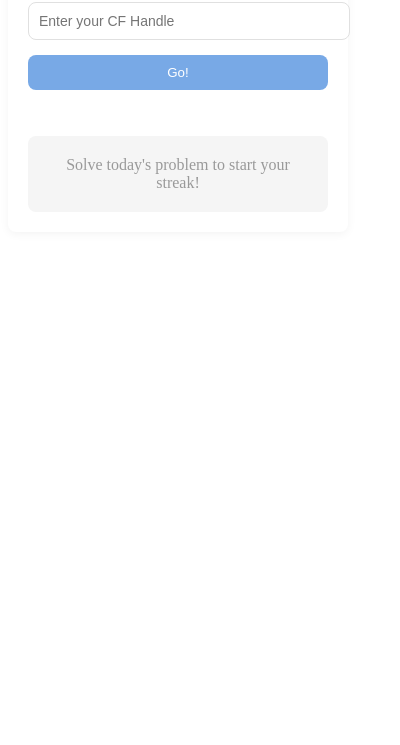
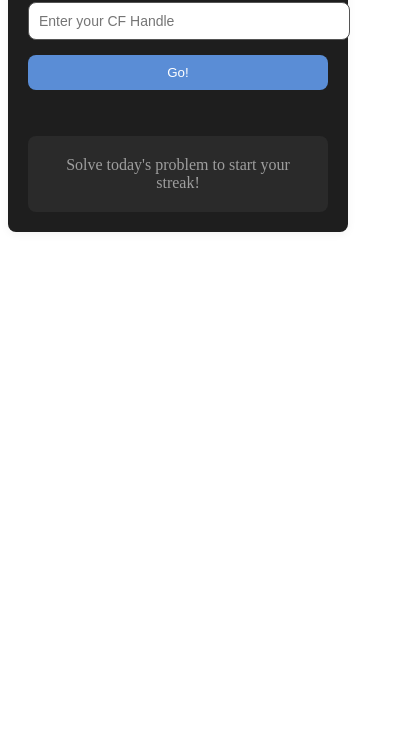
Before and after one commit to Ntropy86/Codeforces-Calendar, a browser extension: page src/extension/popup.html in a window 400 px wide. Shown: the part 99-844 px from the top of the page. Drawn offline with Linux system fonts and the dark colour scheme.

Commit message:
Add dark mode support

```diff
--- a/src/extension/style.css
+++ b/src/extension/style.css
@@ -18,7 +18,7 @@
 .cf-potd-container {
   /* padding: 10px; */
   margin: 20px 0;
-  background-color: #fff;
+  background-color: var(--primary-color);
   border-radius: var(--border-radius);
   /* box-shadow: var(--shadow); */
   /* border: 1px solid var(--border-color); */
@@ -134,11 +134,11 @@
 
 /* Day States */
 .calendar td.past {
-  background-color: #f5f5f5;
+  background-color: var(--secondary-color);
 }
 
 .calendar td.today {
-  background-color: #e3f2fd;
+  background-color: var(--accent-light);
   font-weight: bold;
   box-shadow: 0 0 0 2px var(--accent-color);
 }
@@ -192,7 +192,7 @@
 .container {
   width: 300px;
   padding: 20px;
-  background-color: #fff;
+  background-color: var(--primary-color);
   border-radius: var(--border-radius);
   box-shadow: var(--shadow);
 }
@@ -259,7 +259,7 @@ h1 {
 }
 
 #streakElement .streak-container {
-  background-color: #f5f5f5;
+  background-color: var(--secondary-color);
   border-radius: var(--border-radius);
   padding: 10px 15px;
   display: flex;
@@ -308,3 +308,20 @@ h1 {
   color: var(--text-light);
   padding: 10px;
 }
+
+/* Dark mode overrides using prefers-color-scheme */
+@media (prefers-color-scheme: dark) {
+  :root {
+    --primary-color: #1e1e1e;
+    --secondary-color: #2a2a2a;
+    --accent-color: #5a8dd6;
+    --accent-light: #3a4f70;
+    --accent-dark: #7aa6e0;
+    --success-color: #6fbf73;
+    --warning-color: #ffa94d;
+    --error-color: #ff8787;
+    --text-color: #e0e0e0;
+    --text-light: #9e9e9e;
+    --border-color: #555555;
+  }
+}
```
Also changed, not shown: README.md.
